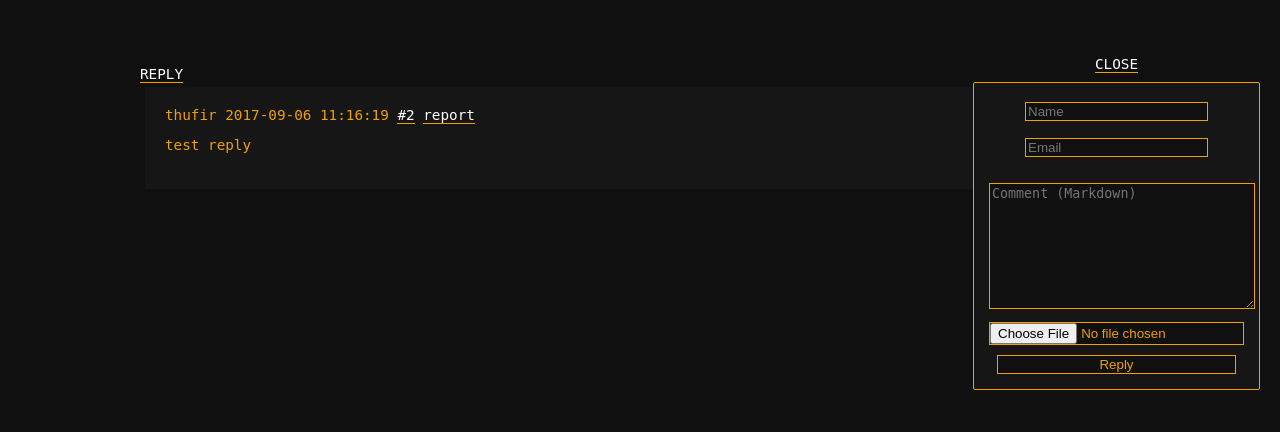
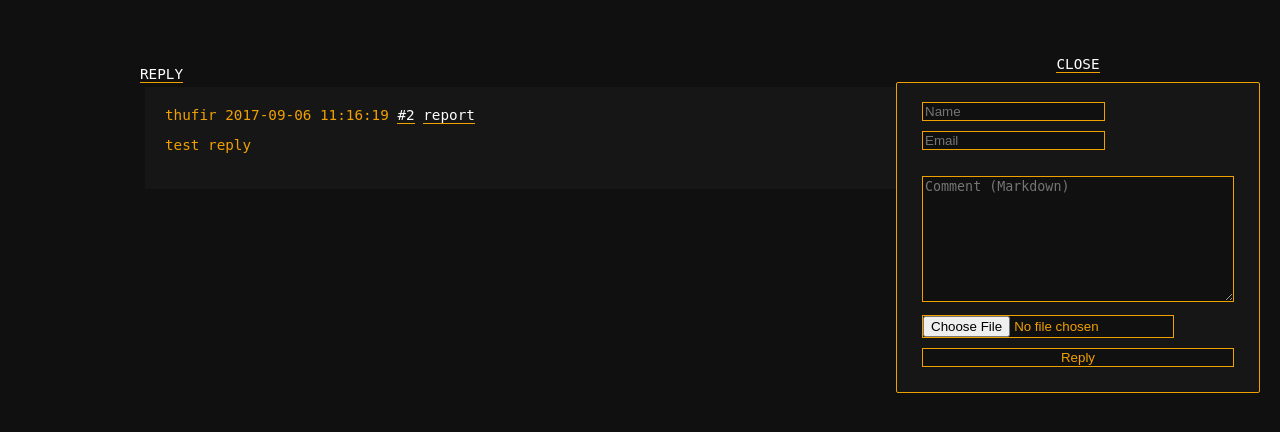
Before and after one commit to qzorg/flaskchan, a Flask app: page /1/2/ in a window 1280 px wide, after a click on "REPLY". Shown: the part 24-456 px from the top of the page. Run offline with Flask 2, Linux system fonts and the light colour scheme; data comes from the database, SQL or seed files in the repository.

Commit message:
post form fixing

```diff
--- a/static/style.css
+++ b/static/style.css
@@ -188,24 +188,19 @@ blockquote p {
 
 /* *** POST FORM *** */
 
-#right {
-    width: 100px;
-    height:273px;
-    background: #161616;
-    border-radius: 2px;
-    display: table;
-    padding-left: 10px;
-    padding-right: 10px;
-    padding-bottom: 10px;
-    margin: 10px;
-    border: 1px solid #f0a000;
+nav {
+    display: none;
+}
+
+nav:target {
+    display: block !important;
 }
 
 .sidebarfix{
     position: fixed;
     top: 10%;
     right: 10px;
-    overflow-y: auto;
+    min-width: 30%;
 }
 
 .sidebarbuttonON {
@@ -216,12 +211,25 @@ blockquote p {
     z-index: 1001;
 }
 
-nav {
-    display: none;
+#right {
+    display: block;
+    background: #161616;
+    border-radius: 2px;
+    padding-left: 10px;
+    padding-right: 10px;
+    padding-bottom: 10px;
+    margin: 10px;
+    border: 1px solid #f0a000;
+    text-align: left;
 }
 
-nav:target {
-    display: block !important;
+#right p {
+    text-align: center;
+}
+
+#right form {
+    margin: 10px;
+    margin-right: 20px;
 }
 
 input, textarea, button {
@@ -231,8 +239,8 @@ input, textarea, button {
     margin: 5px;
 }
 
-.fieldpadding{
-    padding-top: 7px;
+#file {
+    max-width: 250px;
 }
 
 /* *** THREAD/BOARD *** */
--- a/templates/show_board.html
+++ b/templates/show_board.html
@@ -2,10 +2,7 @@
 {% block body %}
 {% if board != "all" %}
 <nav id="nav" name="nav">
-<div class="sidebarfix sidebarbuttonOFF">
-<a href="#buttonON">CLOSE</a>
 {% include 'sidebar.html' %}
-</div>
 </nav>
 {% endif %}
 <div id=wrap>
--- a/templates/show_thread_admin.html
+++ b/templates/show_thread_admin.html
@@ -35,8 +35,6 @@
 </div>
 {% endfor %}
 </div>
-<div class="sidebarfix">
 {% include 'sidebar_reply.html' %}
 </div>
-</div>
 {% endblock %}
--- a/templates/sidebar_reply.html
+++ b/templates/sidebar_reply.html
@@ -1,25 +1,21 @@
 <div class="sidebarfix sidebarbuttonOFF">
 <a href ="#buttonON">CLOSE</a>
 
-<span id=right>
+<div id=right>
 	<p><b>{{ sidebar.long_name }}</b></p>
 	{{ sidebar.description|markdown if sidebar }}
 	{% if board != 'all' %}
 	<form action="{{ url_for('add_reply') }}" enctype=multipart/form-data method=post>
 		<input type="hidden" name="board" value="{{ board }}">
 		<input type="hidden" name="op_id" value="{{ id }}">
-		<input type=text name=name placeholder=Name>
-		<div class=fieldpadding><input type=text name=email placeholder=Email></div>
-
-		<input type=text name=subject placeholder=Subject style="display: none;">
-		<br/>
-		<textarea id=comment name=post_content rows=8 placeholder="Comment (Markdown)" style='width: 98%;'></textarea>
-
-		<input id="file" type=file name=file>
-		<input type=submit value=Reply style='width: 90%'>
-		<br>
+		<input type=text name=name placeholder=Name><br>
+		<input type=text name=email placeholder=Email><br>
+		<input type=text name=subject placeholder=Subject style="display: none;"><br>
+		<textarea id=comment name=post_content rows=8 placeholder="Comment (Markdown)" style='width: 98%;'></textarea><br>
+		<input id="file" type=file name=file><br>
+		<input type=submit value=Reply style='width: 100%'>
 	</form>
 	{% endif %}
 
-</span>
 </div>
+</div>
```
Also changed, not shown: templates/sidebar.html (+11 -7 lines).
